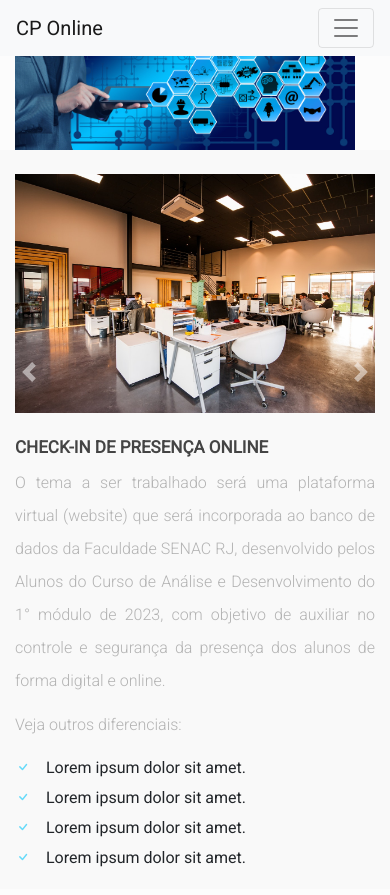
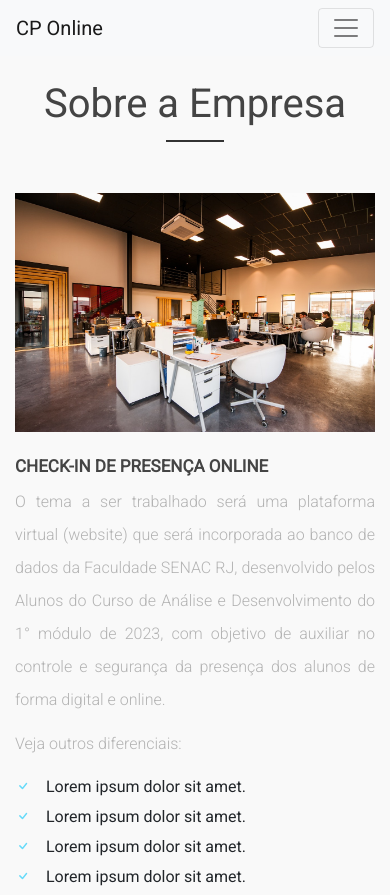
Before and after one commit to ecalazaes/cponline, a plain HTML site: page index.html in a window 390 px wide. Shown: the top 895 px of the page. Drawn offline with nearby package versions, Linux system fonts and the light colour scheme; a web font is replaced by a local one.

Commit message:
Add files via upload

```diff
--- a/index.html
+++ b/index.html
@@ -44,9 +44,9 @@
 
   <!-- Barra de Navegação -->
 
-  <header class="container-fluid">
+  <header class="container-fluid sticky-top">
     <div class="row">
-      <nav class="navbar navbar-expand-lg navbar-light bg-light fixed-top">
+      <nav class="navbar navbar-expand-lg navbar-light bg-light">
         <a class="navbar-brand" href="logado.html">CP Online</a>
         <button class="navbar-toggler" type="button" data-toggle="collapse" data-target="#navbarNav"
           aria-controls="navbarNav" aria-expanded="false" aria-label="Toggle navigation">
@@ -70,7 +70,7 @@
   <main>
 
     <!-- Div Slider -->
-    <div class="container-fluid ">
+    <div class="container-fluid d-none d-md-block ">
       <!-- slider -->
       <div id="mainSlider" class="carousel slide" data-ride="carousel">
         <div class="carousel-inner">
@@ -119,7 +119,7 @@
       <div class="container">
         <div class="row">
           <div class="col-12 mt-4">
-            <h3 class="main-title d-none d-md-block">Sobre a Empresa</h3>
+            <h3 class="main-title">Sobre a Empresa</h3>
           </div>
           <div class="col-lg-10 col-xl-6 mx-auto pb-sm-4 pb-4">
             <img src="images/agencia.jpg" class="img-fluid" alt="Agência hDC">
```
